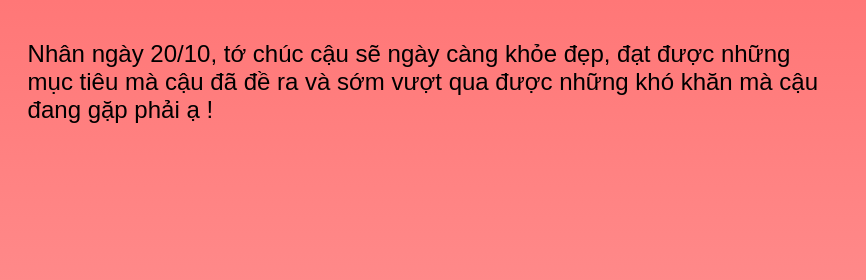
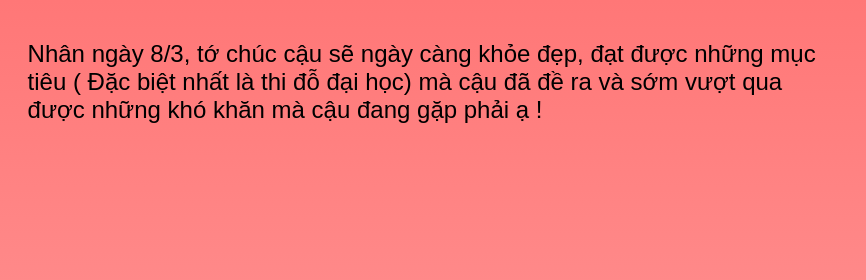
Before and after one commit to Carocuongbui/20-10-cho-Hang, a plain HTML site: page web-2/index.html in a window 1280 px wide. Both pictures are taken after a click on the element "Tiếp". Shown: the top 280 px of the page, 414-1280 px from the left. Drawn offline with Linux system fonts and the light colour scheme.

Commit message:
Update index.html

```diff
--- a/web-2/index.html
+++ b/web-2/index.html
@@ -3,7 +3,7 @@
   <head>
     <meta charset="UTF-8" />
     <meta name="viewport" content="width=device-width, initial-scale=1.0" />
-    <title>Bên trong</title>
+    <title>content</title>
     <link rel="stylesheet" href="./assets/style.css" />
   </head>
   <body>
@@ -23,9 +23,9 @@
           height="30%" />
         <div class="box">
           <p class="ww">
-            Nhân ngày 20/10, tớ chúc cậu sẽ ngày càng khỏe đẹp, đạt được những
-            mục tiêu mà cậu đã đề ra và sớm vượt qua được những khó khăn mà cậu
-            đang gặp phải ạ !
+            Nhân ngày 8/3, tớ chúc cậu sẽ ngày càng khỏe đẹp, đạt được những mục
+            tiêu ( Đặc biệt nhất là thi đỗ đại học) mà cậu đã đề ra và sớm vượt
+            qua được những khó khăn mà cậu đang gặp phải ạ !
           </p>
           <p class="aa">
             Nói chung thì cậu là : cháy bỏng, thượng đỉnh, thượng hạng, năm sao,
```
